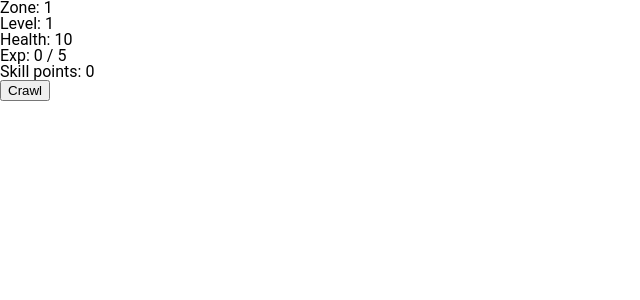
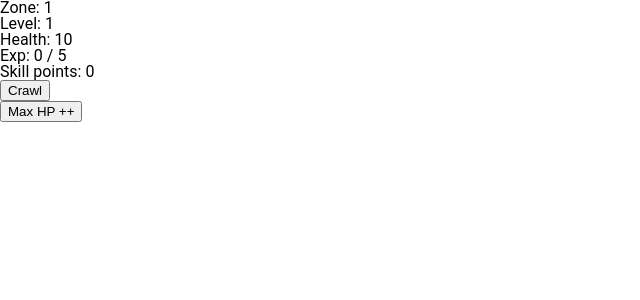
Before and after one commit to Bradd3rs/browsercrawl, a React (Create React App) app in the folder app/: page / in a window 1280 px wide. Shown: the top 300 px of the page, without its empty margins (0-640 px from the left). Built offline with nearby package versions, Linux system fonts and the light colour scheme.

Commit message:
increase max hp button

```diff
--- a/app/src/App.js
+++ b/app/src/App.js
@@ -1,5 +1,6 @@
 import React, { Component } from 'react';
 import Player from './components/Player';
+import Masteries from './components/Masteries';
 
 class App extends Component {
   constructor(props) {
@@ -20,6 +21,7 @@ class App extends Component {
     this.crawling = this.crawling.bind(this);
     this.reduceHealth = this.reduceHealth.bind(this);
     this.resetHealth = this.resetHealth.bind(this);
+    this.increaseMaxHealth = this.increaseMaxHealth.bind(this);
     this.addExp = this.addExp.bind(this);
     this.levelUp = this.levelUp.bind(this);
     this.increaseZone = this.increaseZone.bind(this);
@@ -37,7 +39,7 @@ class App extends Component {
 
     setTimeout(() => {
 
-      this.reduceHealth(this.state.maxHealth / 3, this.state.damageMultiplier);
+      this.reduceHealth(this.state.playerLevel, this.state.damageMultiplier);
       this.addExp();
       this.increaseZone();
       this.crawling();
@@ -68,6 +70,14 @@ class App extends Component {
     console.log('reduce health', totalDamage);
     this.setState((prevState) => ({
       health: prevState.health - totalDamage
+    }))
+  }
+
+  increaseMaxHealth() {
+
+    this.setState((prevState) => ({
+      maxHealth: prevState.maxHealth + 2,
+      health: prevState.maxHealth + 2
     }))
   }
 
@@ -137,6 +147,8 @@ class App extends Component {
 
             <h1>Ded</h1>
         }
+        <Masteries
+          increaseMaxHealth={this.increaseMaxHealth} />
       </div>
     );
   }
--- /dev/null
+++ b/app/src/components/Masteries.js
@@ -0,0 +1,24 @@
+import React from 'react';
+
+class Masteries extends React.Component {
+    constructor(props) {
+        super(props);
+
+        this.handleClick = this.handleClick.bind(this);
+    }
+
+    handleClick() {
+
+        this.props.increaseMaxHealth();
+    }
+
+    render() {
+        return (
+            <div>
+                <button type="button" onClick={this.handleClick}>Max HP ++</button>
+            </div>
+        )
+    }
+}
+
+export default Masteries;
```
